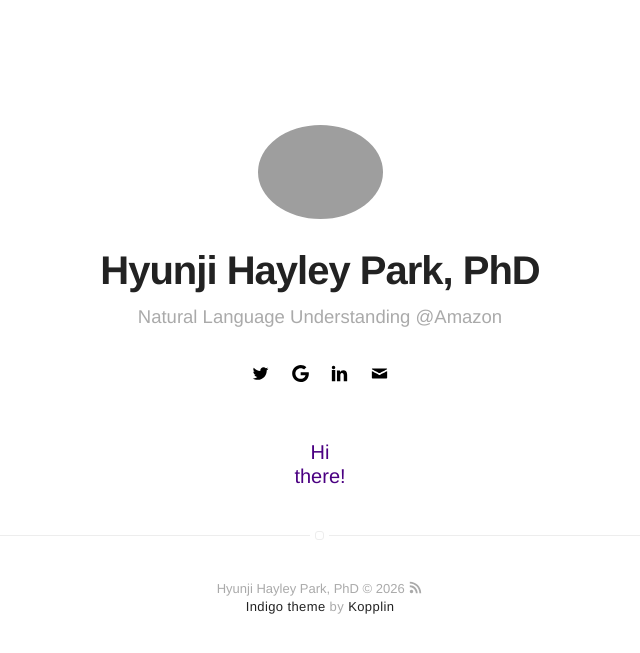
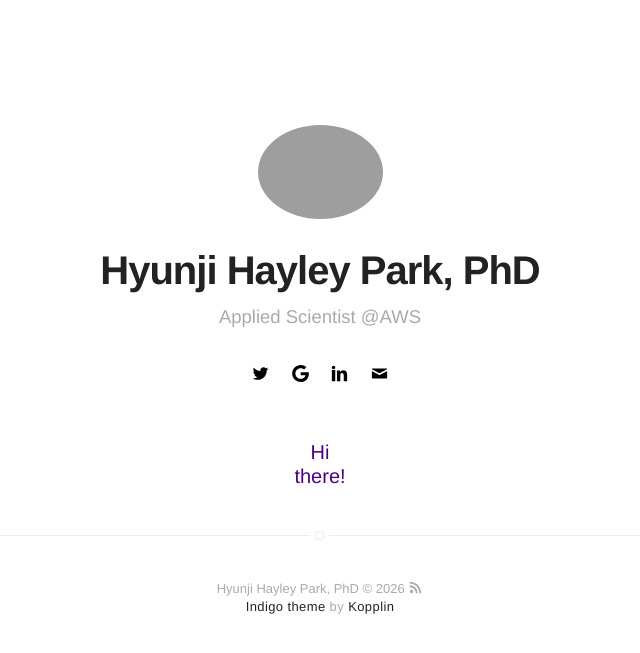
Before and after one commit to hayleypark/hayleypark.github.io, a Jekyll site: the page built from index.html, in a window 1280 px wide. Shown: the top 653 px of the page, without its empty margins (320-960 px from the left). Built offline with Jekyll 4.4.1, drawn with Linux system fonts in a browser that asks for light colours.

Commit message:
Update _config.yml

```diff
--- a/_config.yml
+++ b/_config.yml
@@ -1,6 +1,6 @@
 # main text of home
 name: Hyunji Hayley Park, PhD
-bio: Natural Language Understanding @Amazon
+bio: Applied Scientist @AWS
 
 # twitter summary info
 # description: A blog about technology and stuff related
```
